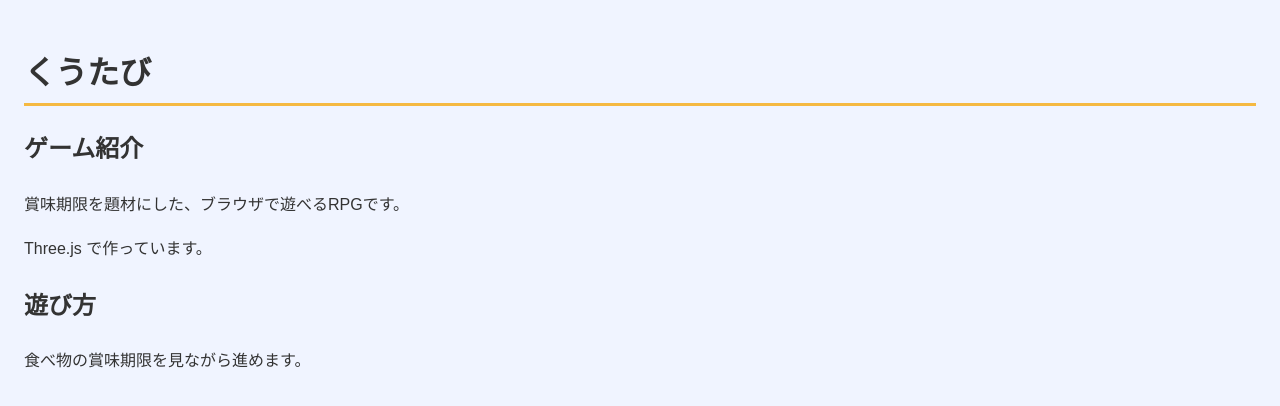
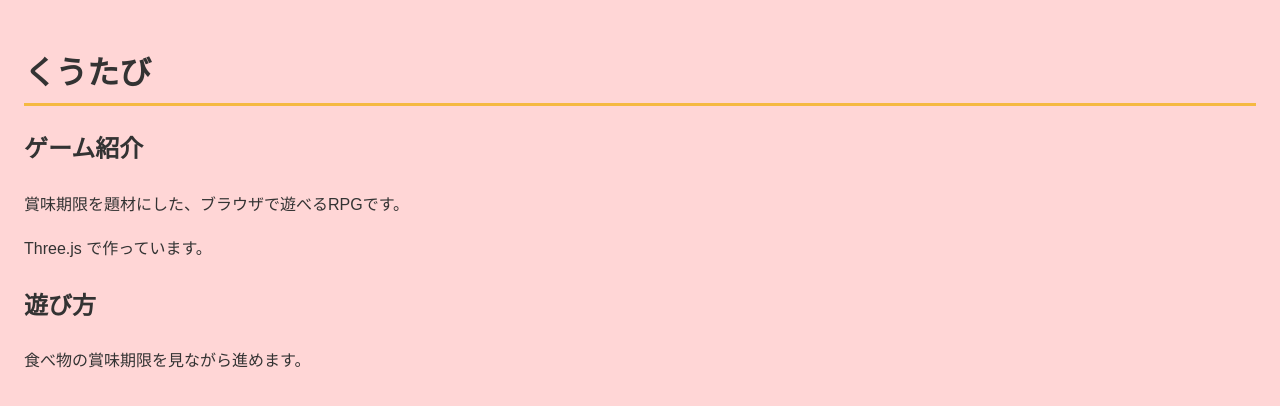
Before and after one commit to tayu135711/git_task1, a plain HTML site: page index.html in a window 1280 px wide. Drawn offline with Linux system fonts and the light colour scheme.

Commit message:
Change bg to red

```diff
--- a/style.css
+++ b/style.css
@@ -1,6 +1,6 @@
 body {
   font-family: sans-serif;
-  background: #f0f4ff;
+  background: #ffd6d6;
   margin: 0;
   padding: 24px;
   line-height: 1.8;
```
